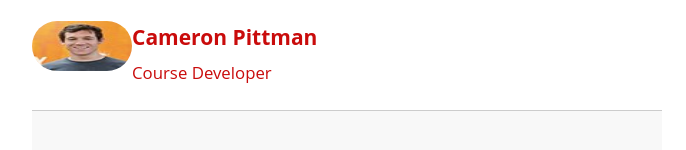
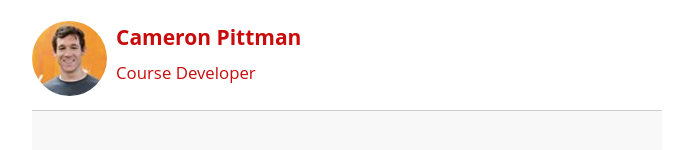
Before and after one commit to lemeigh/webop2, a plain HTML site: page index.html in a window 1280 px wide. Shown: the top 150 px of the page, without its empty margins (293-979 px from the left). Drawn offline with Linux system fonts and the light colour scheme.

Commit message:
Update index.html

```diff
--- a/index.html
+++ b/index.html
@@ -55,7 +55,7 @@
 
   <body>
     <header>
-      <a href="/"><img style="width: 100px; height:50px;" src="img/profilepic.jpg"></a>
+      <a href="/"><img style="width: 75px;" src="img/profilepic.jpg"></a>
       <p>Cameron Pittman<br><span>Course Developer</span></p>
     </header>
 
```
